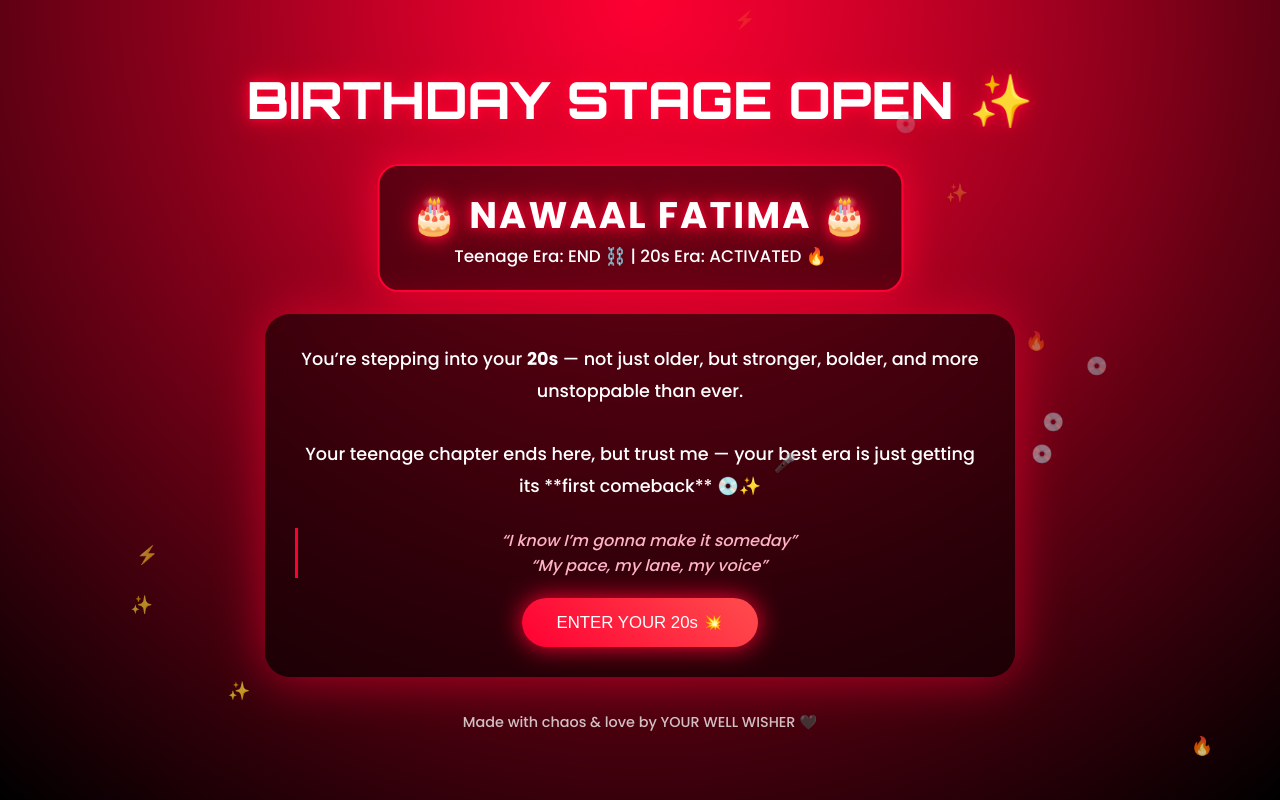
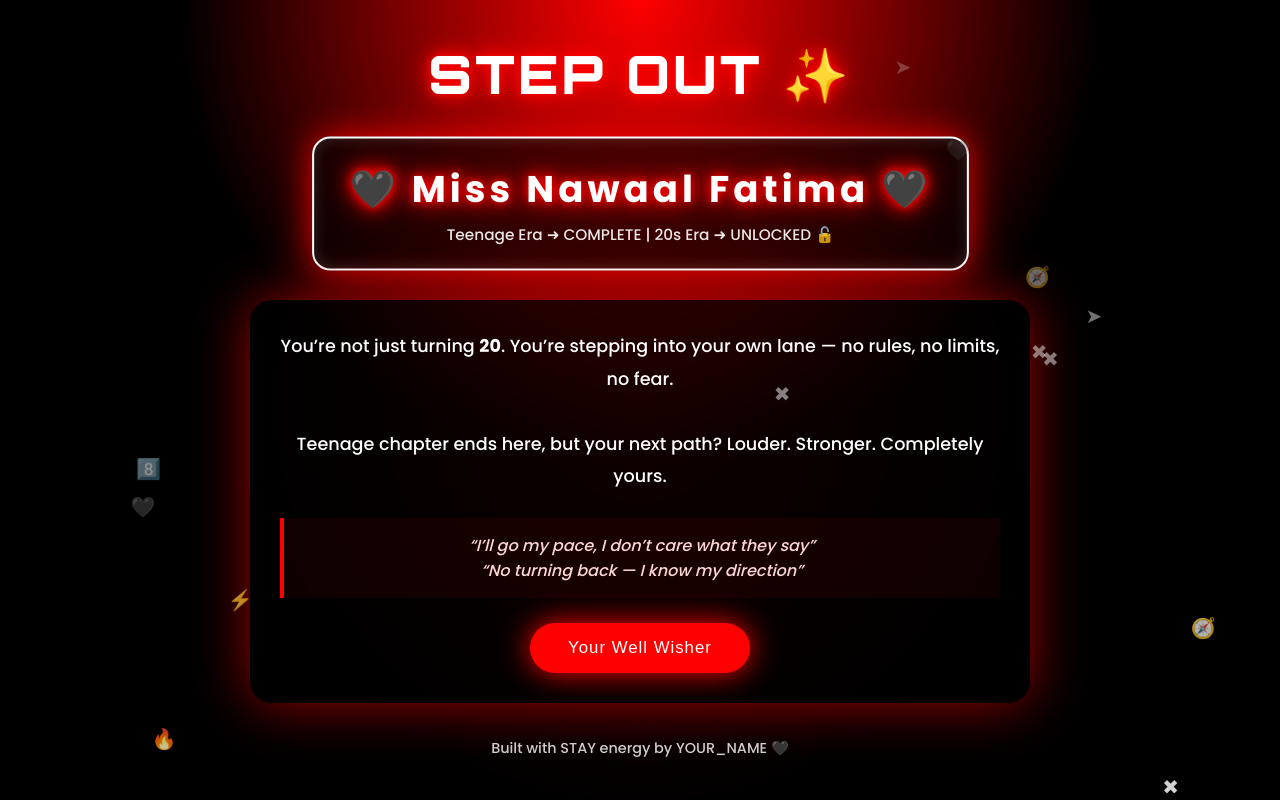
Before and after one commit to AliFaisal539/birthday-wish, a plain HTML site: page index.html in a window 1280 px wide. Drawn offline with Linux system fonts and the light colour scheme.

Commit message:
Update index.html for birthday stage theme

```diff
--- a/index.html
+++ b/index.html
@@ -2,56 +2,58 @@
 <html lang="en">
 <head>
 <meta charset="UTF-8">
-<title>SKZ BIRTHDAY STAGE 🎤</title>
+<title>STEP OUT : BIRTHDAY STAGE</title>
 <meta name="viewport" content="width=device-width, initial-scale=1.0">
 
 <style>
-@import url('https://fonts.googleapis.com/css2?family=Orbitron:wght@500;800&family=Poppins:wght@300;500;700&display=swap');
+@import url('https://fonts.googleapis.com/css2?family=Orbitron:wght@600;900&family=Poppins:wght@300;500;700&display=swap');
 
 *{margin:0;padding:0;box-sizing:border-box}
 
 body{
-  background: radial-gradient(circle at top, #ff0033, #000);
+  background:
+    radial-gradient(circle at top, #ff0000 0%, #000 45%),
+    repeating-linear-gradient(45deg, rgba(255,255,255,0.03) 0 2px, transparent 2px 6px);
   font-family:Poppins,sans-serif;
   color:white;
   overflow-x:hidden;
 }
 
-/* Neon glow */
+/* STRAY KIDS GLOW */
 .glow{
-  text-shadow:0 0 10px #ff0033,0 0 25px #ff0033;
+  text-shadow:
+    0 0 8px #ff0000,
+    0 0 18px #ff0000,
+    0 0 30px rgba(255,0,0,0.8);
 }
 
-/* Spotlight animation */
-.stage-light{
+/* COMPASS LIGHT (SKZ PATH THEME) */
+.compass{
   position:fixed;
-  top:-50%;
-  left:50%;
-  width:120vw;
-  height:120vh;
-  background:radial-gradient(circle, rgba(255,0,51,0.25), transparent 60%);
-  transform:translateX(-50%);
-  animation:lightMove 6s infinite alternate;
+  inset:0;
+  background:
+    radial-gradient(circle at center, rgba(255,0,0,0.18), transparent 55%);
+  animation:rotate 18s linear infinite;
   z-index:-1;
 }
-@keyframes lightMove{
-  from{transform:translateX(-55%)}
-  to{transform:translateX(-45%)}
+@keyframes rotate{
+  from{transform:rotate(0deg)}
+  to{transform:rotate(360deg)}
 }
 
-/* Floating particles */
-.particle{
+/* FLOATING SKZ SYMBOLS */
+.symbol{
   position:fixed;
-  bottom:-20px;
-  font-size:18px;
-  animation:floatUp linear infinite;
-  opacity:0.8;
+  bottom:-30px;
+  font-size:20px;
+  animation:rise linear infinite;
+  opacity:.85;
 }
-@keyframes floatUp{
-  to{transform:translateY(-120vh);opacity:0}
+@keyframes rise{
+  to{transform:translateY(-130vh);opacity:0}
 }
 
-/* Main container */
+/* MAIN LAYOUT */
 .container{
   min-height:100vh;
   padding:40px 15px;
@@ -62,167 +64,170 @@ body{
   text-align:center;
 }
 
-/* Title */
+/* TITLE */
 h1{
   font-family:Orbitron,sans-serif;
-  font-size:3.2rem;
-  margin-bottom:10px;
+  font-size:3.3rem;
+  letter-spacing:3px;
 }
 
-/* Name Highlight */
+/* NAME — MAIN CHARACTER */
 .name-box{
-  margin:25px 0;
-  padding:20px 30px;
-  border:2px solid #ff0033;
-  border-radius:20px;
-  background:rgba(0,0,0,0.5);
-  box-shadow:0 0 40px rgba(255,0,51,0.9);
-  animation:pulse 2s infinite;
+  margin:30px 0;
+  padding:22px 35px;
+  border:2px solid white;
+  background:rgba(0,0,0,.6);
+  border-radius:18px;
+  box-shadow:
+    0 0 35px rgba(255,0,0,.9),
+    inset 0 0 15px rgba(255,255,255,.15);
+  animation:pulse 1.8s infinite;
 }
 @keyframes pulse{
   0%,100%{transform:scale(1)}
-  50%{transform:scale(1.05)}
+  50%{transform:scale(1.06)}
 }
 
 .name-box h2{
-  font-size:2.2rem;
-  letter-spacing:2px;
+  font-size:2.3rem;
+  letter-spacing:4px;
+}
+.name-box p{
+  margin-top:6px;
+  font-size:.95rem;
+  opacity:.9;
 }
 
-/* Card */
+/* CARD */
 .card{
-  background:rgba(0,0,0,0.55);
+  background:rgba(0,0,0,.65);
   backdrop-filter:blur(12px);
-  border-radius:25px;
+  border-radius:22px;
   padding:30px;
-  max-width:750px;
-  box-shadow:0 0 50px rgba(255,0,51,0.6);
-  animation:fadeIn 1.5s ease;
+  max-width:780px;
+  box-shadow:0 0 55px rgba(255,0,0,.6);
 }
 
-@keyframes fadeIn{
-  from{opacity:0;transform:translateY(30px)}
-  to{opacity:1;transform:translateY(0)}
-}
-
-/* Message */
+/* TEXT */
 .message{
   font-size:1.1rem;
-  line-height:1.8;
+  line-height:1.85;
   margin-bottom:25px;
 }
 
-/* Lyrics section */
+/* SKZ LYRICS ZONE */
 .lyrics{
+  margin:25px 0;
+  padding:15px 18px;
+  border-left:4px solid #ff0000;
   font-style:italic;
-  color:#ffb3c6;
-  margin:20px 0;
-  border-left:3px solid #ff0033;
-  padding-left:15px;
+  color:#ffd6d6;
+  background:rgba(255,0,0,.06);
 }
 
-/* Button */
+/* BUTTON */
 button{
-  background:linear-gradient(45deg,#ff0033,#ff4d4d);
+  background:#ff0000;
   border:none;
-  padding:14px 34px;
+  padding:15px 38px;
   border-radius:30px;
   font-size:1.05rem;
   color:white;
   cursor:pointer;
-  box-shadow:0 0 25px rgba(255,0,51,1);
+  letter-spacing:1px;
+  box-shadow:0 0 30px rgba(255,0,0,1);
   transition:.3s;
 }
-button:hover{transform:scale(1.15)}
+button:hover{transform:scale(1.18)}
 
-/* Hidden stage */
+/* FINAL STAGE */
 .hidden{
   display:none;
   margin-top:30px;
-  font-size:1.05rem;
-  animation:reveal 1.5s ease forwards;
+  animation:show 1.6s ease forwards;
 }
-@keyframes reveal{
-  from{opacity:0;transform:scale(0.9)}
-  to{opacity:1;transform:scale(1)}
+@keyframes show{
+  from{opacity:0;transform:translateY(25px)}
+  to{opacity:1;transform:translateY(0)}
 }
 
-/* Footer */
+/* FOOTER */
 footer{
   margin-top:35px;
   font-size:.9rem;
-  opacity:.75;
+  opacity:.8;
 }
 </style>
 </head>
 
 <body>
 
-<div class="stage-light"></div>
+<div class="compass"></div>
 
 <div class="container">
 
-  <h1 class="glow">BIRTHDAY STAGE OPEN ✨</h1>
+  <h1 class="glow">STEP OUT ✨</h1>
 
   <div class="name-box">
-    <h2 class="glow">🎂 <span id="name">NAWAAL FATIMA</span> 🎂</h2>
-    <p>Teenage Era: END ⛓️ | 20s Era: ACTIVATED 🔥</p>
+    <h2 class="glow">🖤 <span id="name">Miss Nawaal Fatima</span> 🖤</h2>
+    <p>Teenage Era ➜ COMPLETE | 20s Era ➜ UNLOCKED 🔓</p>
   </div>
 
   <div class="card">
 
     <p class="message">
-      You’re stepping into your <b>20s</b> — not just older,
-      but stronger, bolder, and more unstoppable than ever.
+      You’re not just turning <b>20</b>.
+      You’re stepping into your own lane —
+      no rules, no limits, no fear.
       <br><br>
-      Your teenage chapter ends here, but trust me —
-      your best era is just getting its **first comeback** 💿✨
+      Teenage chapter ends here,
+      but your next path?
+      Louder. Stronger. Completely yours.
     </p>
 
     <div class="lyrics">
-      “I know I’m gonna make it someday”
+      “I’ll go my pace, I don’t care what they say”
       <br>
-      “My pace, my lane, my voice”
+      “No turning back — I know my direction”
     </div>
 
-    <button onclick="openStage()">ENTER YOUR 20s 💥</button>
+    <button onclick="openGate()">Your Well Wisher</button>
 
-    <div class="hidden" id="stage">
-      🌹 May your 20s be loud with success, soft with happiness,
-      fearless with dreams, and blessed beyond expectations.
+    <div class="hidden" id="gate">
+      🌹 May your 20s be fearless like District 9,
+      confident like My Pace,
+      and unapologetically YOU.
       <br><br>
-      Keep shining. Keep dreaming.
-      Stay real. Stay powerful. Stay YOU.
+      Whatever direction you choose —
+      trust it. Own it. Walk it loud.
       <br><br>
-      This era?
-      <b>It’s yours.</b> 🔥
+      <b>This path is yours.</b> 🧭🔥
     </div>
 
   </div>
 
   <footer>
-    Made with chaos & love by <span id="from">YOUR WELL WISHER</span> 🖤
+    Built with STAY energy by <span id="from">YOUR_NAME</span> 🖤
   </footer>
 
 </div>
 
 <script>
-/* Reveal Stage */
-function openStage(){
-  document.getElementById("stage").style.display="block";
+function openGate(){
+  document.getElementById("gate").style.display="block";
 }
 
-/* Floating particles */
-const icons=["🔥","🖤","✨","🎤","💿","⚡"];
+/* SKZ SYMBOLS */
+const symbols=["🧭","🔥","🖤","⚡","✖","➤","8️⃣"];
 setInterval(()=>{
-  const p=document.createElement("div");
-  p.className="particle";
-  p.innerText=icons[Math.floor(Math.random()*icons.length)];
-  p.style.left=Math.random()*100+"vw";
-  p.style.animationDuration=(4+Math.random()*4)+"s";
-  document.body.appendChild(p);
-  setTimeout(()=>p.remove(),8000);
-},400);
+  const s=document.createElement("div");
+  s.className="symbol";
+  s.innerText=symbols[Math.floor(Math.random()*symbols.length)];
+  s.style.left=Math.random()*100+"vw";
+  s.style.animationDuration=(4+Math.random()*4)+"s";
+  document.body.appendChild(s);
+  setTimeout(()=>s.remove(),9000);
+},350);
 </script>
 
 </body>
```
